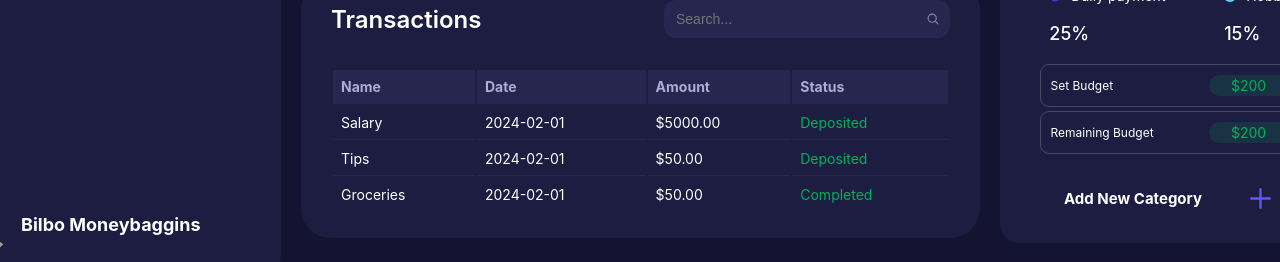
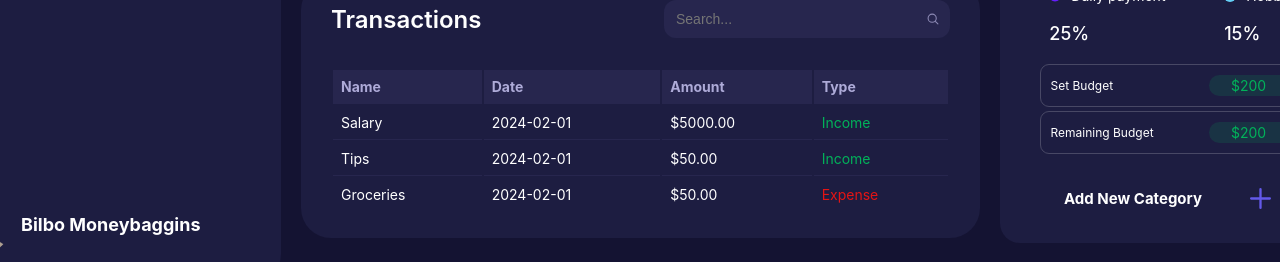
Before and after one commit to MaryBruff/DoughFin_FE, a React (Create React App) app: page / in a window 1280 px wide. Shown: the part 516-778 px from the top of the page. Built offline with nearby package versions, Linux system fonts and the light colour scheme.

Commit message:
Update table for adding income and expense

```diff
--- a/src/components/TransactionsTable/TransactionsTable.js
+++ b/src/components/TransactionsTable/TransactionsTable.js
@@ -8,7 +8,7 @@ const TransactionsTable = ({ income, expenses }) => {
         <td>{transaction.source}</td>
         <td>{transaction.date}</td>
         <td>${transaction.amount}</td>
-        <td className="transactions-status-text">Deposited</td>
+        <td style={{ color: '#02B15A' }}  className="transactions-status-text">Income</td>
       </tr>
     );
   });
@@ -18,7 +18,7 @@ const TransactionsTable = ({ income, expenses }) => {
         <td>{transaction.description}</td>
         <td>{transaction.date}</td>
         <td>${transaction.amount}</td>
-        <td className="transactions-status-text">Completed</td>
+        <td style={{ color: '#E41414' }} className="transactions-status-text">Expense</td>
       </tr>
     );
   });
@@ -44,7 +44,7 @@ const TransactionsTable = ({ income, expenses }) => {
               <th>Name</th>
               <th>Date</th>
               <th>Amount</th>
-              <th>Status</th>
+              <th>Type</th>
             </tr>
           </thead>
           <tbody>{incomeTransactions}{expenseTransactions}
```
